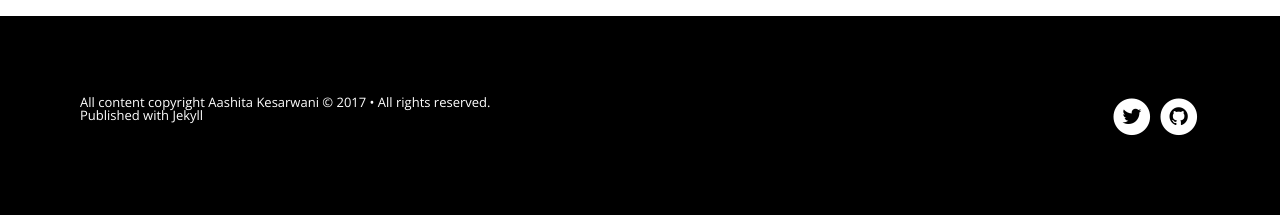
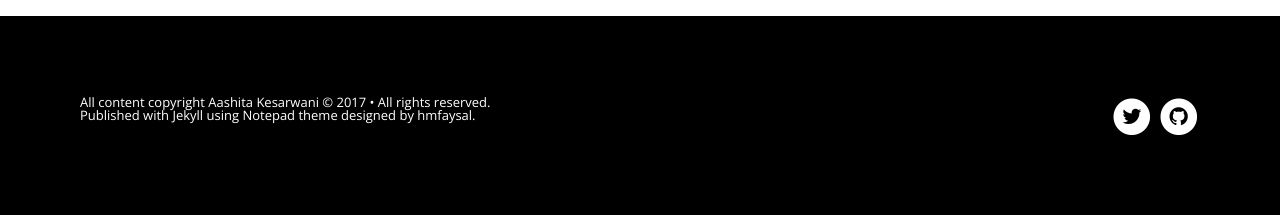
Before and after one commit to AashitaK/AashitaK.github.io, a Jekyll site: the page built from index.html, in a window 1280 px wide. Shown: the part 1472-1687 px from the top of the page. Built offline with Jekyll 4.4.1, drawn with Linux system fonts in a browser that asks for light colours; nearby versions of some CDN libraries; the list of posts is cut into pages by our own code.

Commit message:
Update footer.html

```diff
--- a/_includes/footer.html
+++ b/_includes/footer.html
@@ -1,7 +1,7 @@
 <footer class="notepad-site-footer">
     <div class="copyright">
          <section>All content copyright <a href="{{ site.url }}/about">{{ site.owner.name }}</a> &copy; {{ site.time | date: '%Y' }} &bull; All rights reserved.</section>
-         <section>Published with <a class="icon-ghost" href="https://jekyllrb.com/">Jekyll</a></section>
+        <section>Published with <a class="icon-ghost" href="https://jekyllrb.com/">Jekyll</a> using Notepad theme designed by <a href = "https://github.com/hmfaysal">hmfaysal. </a> </section>
     </div>
     <div class="social-icons">
 
```
